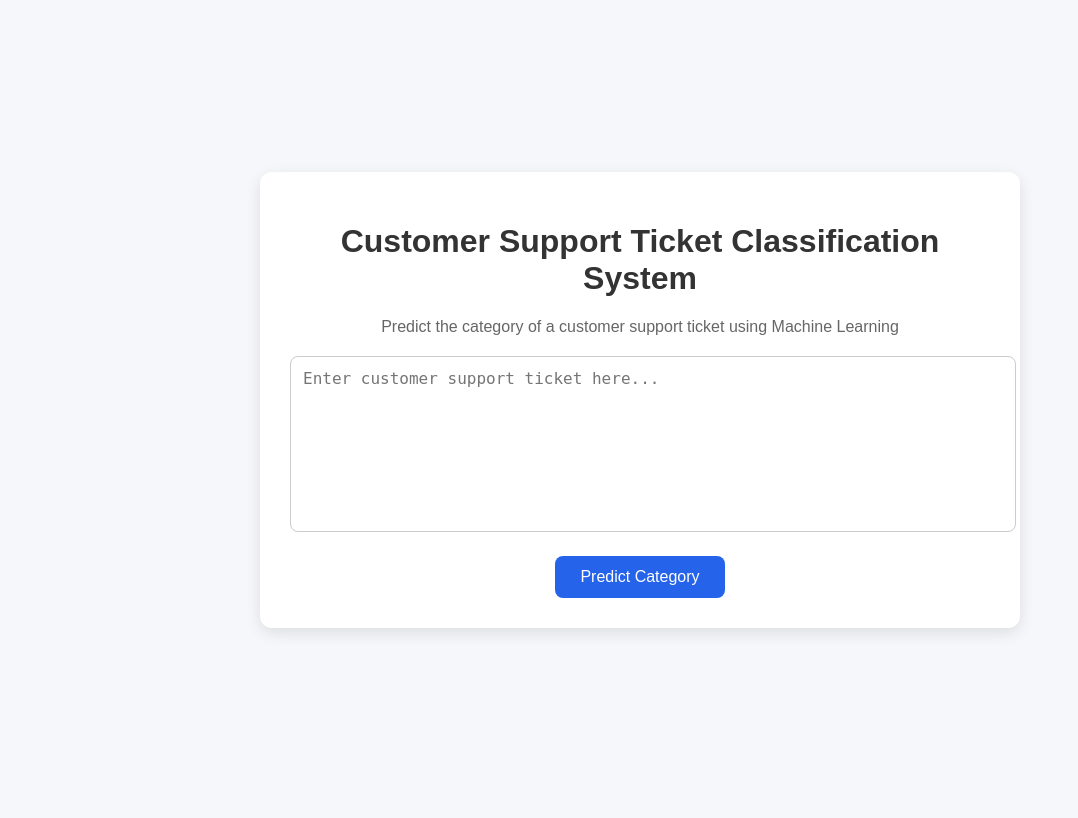
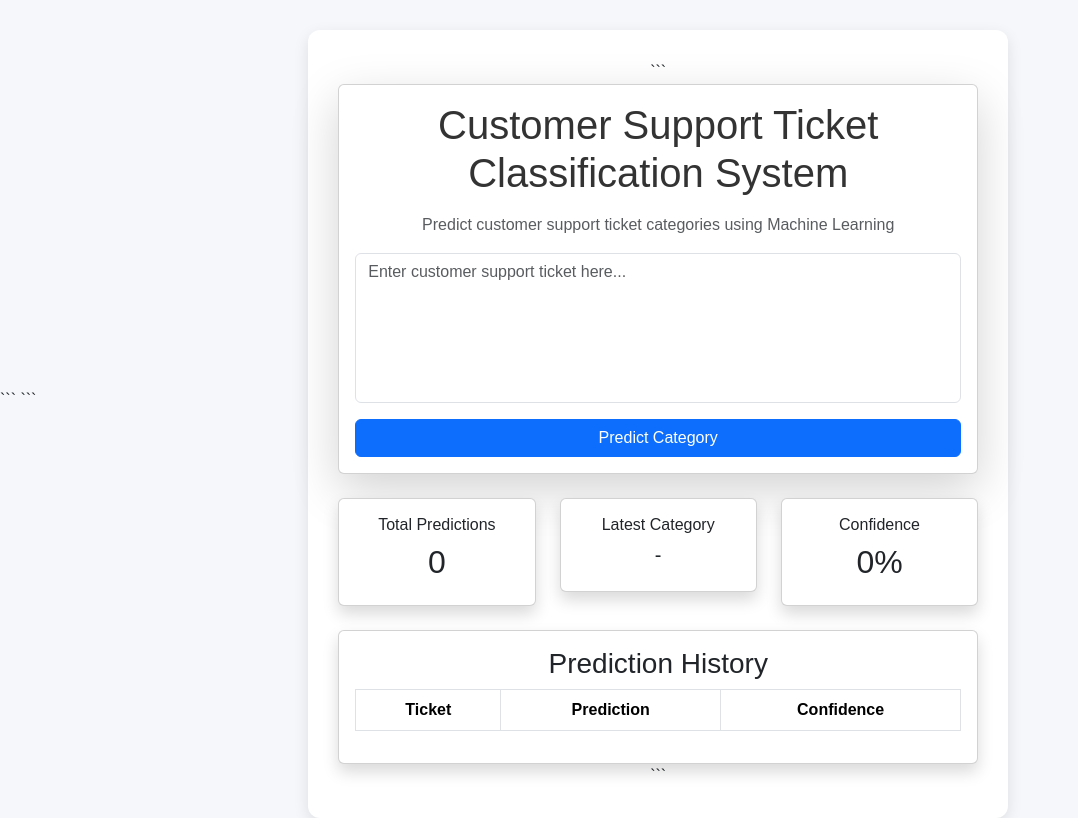
Before and after one commit to Khushichoudhary29/customer-support-ticket-classifier, a Flask app: page / in a window 1280 px wide. Shown: the whole page, without its empty margins (0-1078 px from the left). Before the commit the page ends 633 px from the top, so only its background shows below. Run offline with Flask 3, Linux system fonts and the light colour scheme; lists and menus that the app fills with data are empty; parts of the project's set-up code (start-up, migrations or seed data) failed here and were passed over.

Commit message:
Added Bootstrap dashboard with confidence score and prediction history

````diff
--- a/app.py
+++ b/app.py
@@ -1,25 +1,55 @@
 from flask import Flask, request, jsonify, render_template
 import joblib
+import numpy as np
 
 app = Flask(__name__)
 
+# Load Model
 model = joblib.load("model/model.pkl")
 vectorizer = joblib.load("model/vectorizer.pkl")
 
 
+# --------------------------------------------------
+# Prediction Function
+# --------------------------------------------------
 def predict_ticket(text):
 
     text_vector = vectorizer.transform([text])
 
-    prediction = model.predict(text_vector)
+    prediction = model.predict(text_vector)[0]
 
-    return prediction[0]
+    confidence = None
+    top_predictions = []
+
+    # If model supports probability prediction
+    if hasattr(model, "predict_proba"):
+
+        probs = model.predict_proba(text_vector)[0]
+
+        confidence = round(np.max(probs) * 100, 2)
+
+        top_indices = np.argsort(probs)[::-1][:3]
+
+        for idx in top_indices:
+            top_predictions.append({
+                "category": model.classes_[idx],
+                "confidence": round(probs[idx] * 100, 2)
+            })
+
+    return prediction, confidence, top_predictions
 
 
+# --------------------------------------------------
+# Home Page
+# --------------------------------------------------
 @app.route("/")
 def home():
     return render_template("index.html")
 
+
+# --------------------------------------------------
+# API Endpoint
+# --------------------------------------------------
 @app.route("/predict", methods=["POST"])
 def predict():
 
@@ -27,13 +57,23 @@ def predict():
 
     ticket_text = data.get("text", "")
 
-    prediction = predict_ticket(ticket_text)
+    if ticket_text.strip() == "":
+        return jsonify({
+            "error": "Ticket text cannot be empty"
+        }), 400
+
+    prediction, confidence, top_predictions = predict_ticket(ticket_text)
 
     return jsonify({
         "ticket": ticket_text,
-        "prediction": prediction
+        "prediction": prediction,
+        "confidence": confidence,
+        "top_predictions": top_predictions
     })
 
 
+# --------------------------------------------------
+# Run App
+# --------------------------------------------------
 if __name__ == "__main__":
     app.run(debug=True)
--- a/templates/index.html
+++ b/templates/index.html
@@ -1,43 +1,184 @@
 <!DOCTYPE html>
+
 <html lang="en">
 <head>
     <meta charset="UTF-8">
     <meta name="viewport" content="width=device-width, initial-scale=1.0">
-    <title>Customer Support Ticket Classifier</title>
+    <title>Customer Support Ticket Classification</title>
 
-    <link rel="stylesheet" href="{{ url_for('static', filename='style.css') }}">
+```
+<link href="https://cdn.jsdelivr.net/npm/bootstrap@5.3.3/dist/css/bootstrap.min.css" rel="stylesheet">
+
+<link rel="stylesheet"
+      href="{{ url_for('static', filename='style.css') }}">
+```
+
 </head>
+
 <body>
 
-<div class="container">
+<div class="container mt-5">
 
-    <h1>Customer Support Ticket Classification System</h1>
+```
+<div class="card shadow-lg">
 
-    <p class="subtitle">
-        Predict the category of a customer support ticket using Machine Learning
+    <div class="card-body">
+
+        <h1 class="text-center mb-3">
+            Customer Support Ticket Classification System
+        </h1>
+
+        <p class="text-center text-muted">
+            Predict customer support ticket categories using Machine Learning
         </p>
 
         <textarea
             id="ticketText"
+            class="form-control"
+            rows="6"
             placeholder="Enter customer support ticket here..."
         ></textarea>
 
-    <button onclick="predictTicket()">
+        <button
+            class="btn btn-primary w-100 mt-3"
+            onclick="predictTicket()">
+
             Predict Category
+
         </button>
 
-    <div id="resultBox" class="hidden">
+    </div>
+
+</div>
+
+<!-- Statistics Cards -->
+
+<div class="row mt-4">
+
+    <div class="col-md-4">
+
+        <div class="card shadow">
+
+            <div class="card-body text-center">
+
+                <h6>Total Predictions</h6>
+
+                <h2 id="totalPredictions">0</h2>
+
+            </div>
+
+        </div>
+
+    </div>
+
+    <div class="col-md-4">
+
+        <div class="card shadow">
+
+            <div class="card-body text-center">
+
+                <h6>Latest Category</h6>
+
+                <h5 id="latestPrediction">-</h5>
+
+            </div>
+
+        </div>
+
+    </div>
+
+    <div class="col-md-4">
+
+        <div class="card shadow">
+
+            <div class="card-body text-center">
+
+                <h6>Confidence</h6>
+
+                <h2 id="latestConfidence">0%</h2>
+
+            </div>
+
+        </div>
+
+    </div>
+
+</div>
+
+<!-- Result Section -->
+
+<div id="resultBox"
+     class="card mt-4 shadow"
+     style="display:none;">
+
+    <div class="card-body">
+
         <h3>Prediction Result</h3>
 
         <p>
             <strong>Category:</strong>
             <span id="prediction"></span>
         </p>
+
+        <p>
+            <strong>Confidence:</strong>
+            <span id="confidence"></span>%
+        </p>
+
+        <!-- Confidence Bar -->
+
+        <div class="progress">
+
+            <div
+                id="confidenceBar"
+                class="progress-bar"
+                role="progressbar"
+                style="width:0%">
+                0%
             </div>
 
         </div>
 
+    </div>
+
+</div>
+
+<!-- Prediction History -->
+
+<div class="card mt-4 shadow">
+
+    <div class="card-body">
+
+        <h3>Prediction History</h3>
+
+        <table class="table table-bordered table-striped">
+
+            <thead>
+
+                <tr>
+                    <th>Ticket</th>
+                    <th>Prediction</th>
+                    <th>Confidence</th>
+                </tr>
+
+            </thead>
+
+            <tbody id="historyTable">
+
+            </tbody>
+
+        </table>
+
+    </div>
+
+</div>
+```
+
+</div>
+
 <script>
+
+let predictionCount = 0;
 
 async function predictTicket() {
 
@@ -67,11 +208,42 @@ async function predictTicket() {
 
     const data = await response.json();
 
+    document.getElementById("resultBox").style.display =
+        "block";
+
     document.getElementById("prediction").innerText =
         data.prediction;
 
-    document.getElementById("resultBox")
-        .classList.remove("hidden");
+    document.getElementById("confidence").innerText =
+        data.confidence;
+
+    document.getElementById("confidenceBar").style.width =
+        data.confidence + "%";
+
+    document.getElementById("confidenceBar").innerText =
+        data.confidence + "%";
+
+    predictionCount++;
+
+    document.getElementById("totalPredictions").innerText =
+        predictionCount;
+
+    document.getElementById("latestPrediction").innerText =
+        data.prediction;
+
+    document.getElementById("latestConfidence").innerText =
+        data.confidence + "%";
+
+    const row = `
+        <tr>
+            <td>${ticketText}</td>
+            <td>${data.prediction}</td>
+            <td>${data.confidence}%</td>
+        </tr>
+    `;
+
+    document.getElementById("historyTable")
+        .innerHTML += row;
 }
 
 </script>
````
Lines whose indentation alone changed are shown as unchanged.
